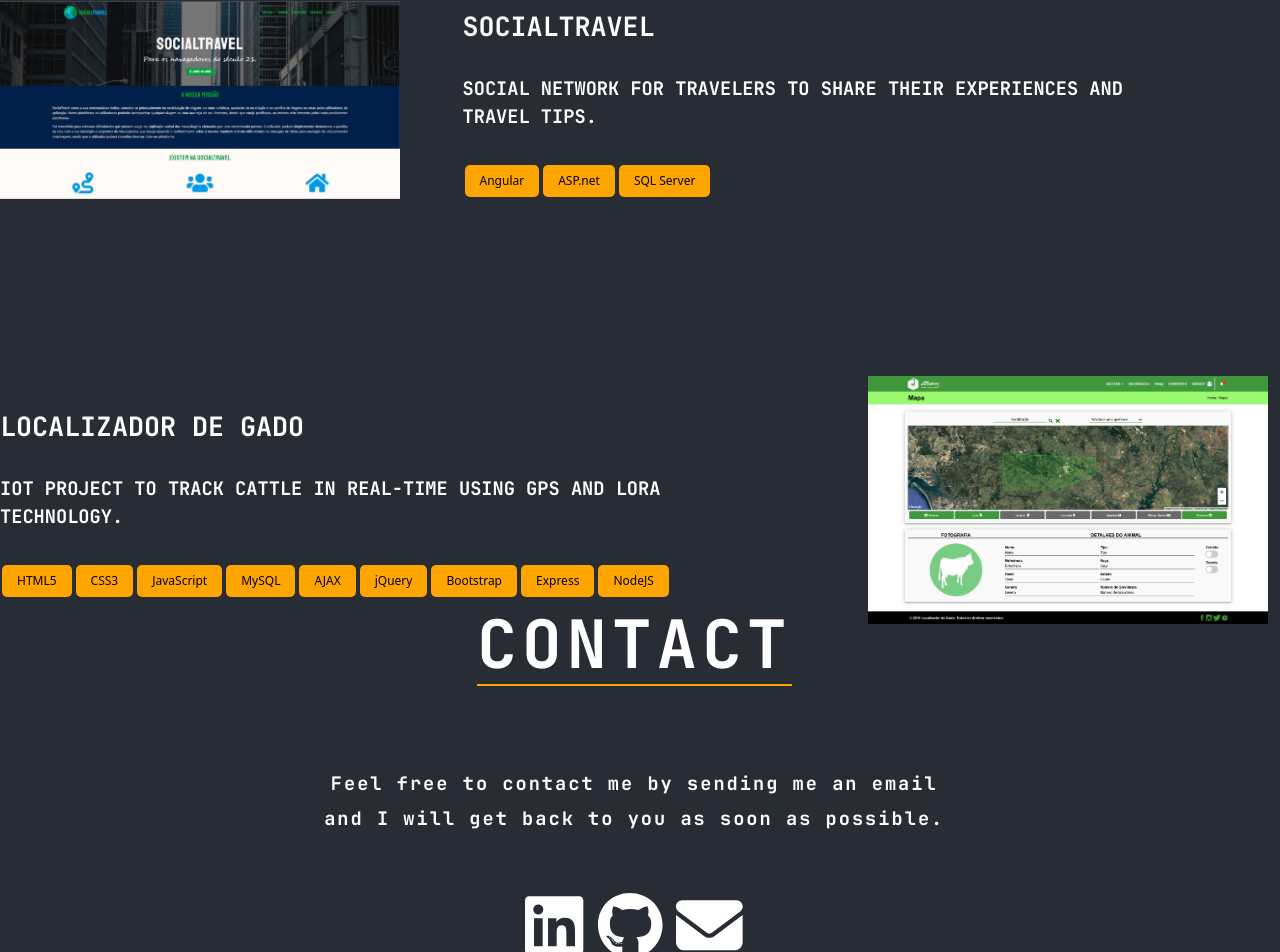
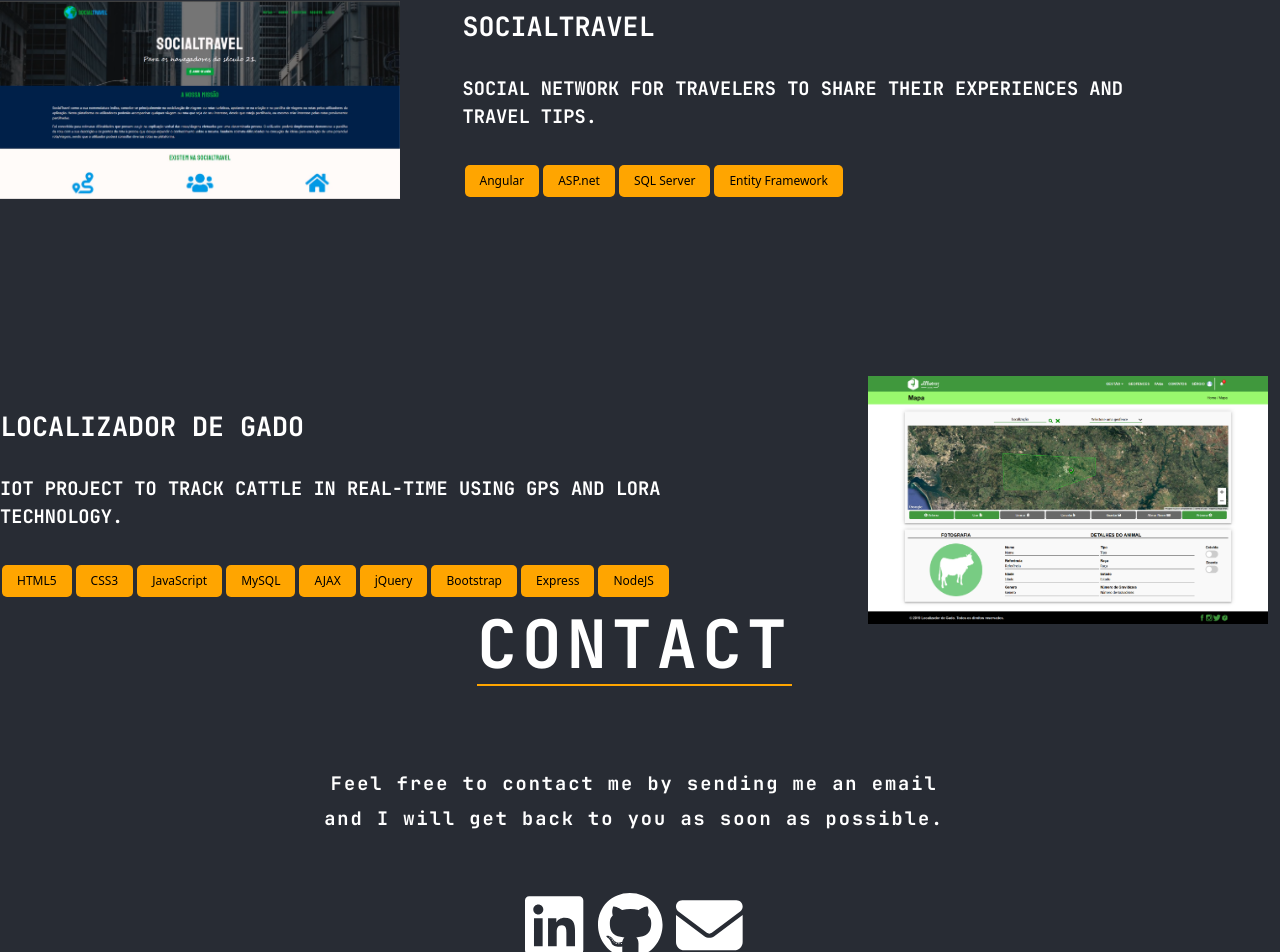
Before and after one commit to SergioVerissimo1/portfolio, a React (Create React App) app: page / in a window 1280 px wide. Shown: the part 2851-3803 px from the top of the page. Built offline with nearby package versions, Linux system fonts and the light colour scheme.

Commit message:
Update ProjectsPage.tsx

```diff
--- a/src/pages/ProjectsPage/ProjectsPage.tsx
+++ b/src/pages/ProjectsPage/ProjectsPage.tsx
@@ -42,7 +42,7 @@ const ProjectsPage = () => {
             eventKey="1"
             title="SocialTravel"
             description="Social network for travelers to share their experiences and travel tips."
-            tecnologies={["Angular", "ASP.net", "SQL Server"]}
+            tecnologies={["Angular", "ASP.net", "SQL Server", "Entity Framework"]}
             imageSrc="../../../logos-projects/SocialTravel.png"
             orientation="right"
           />
```
